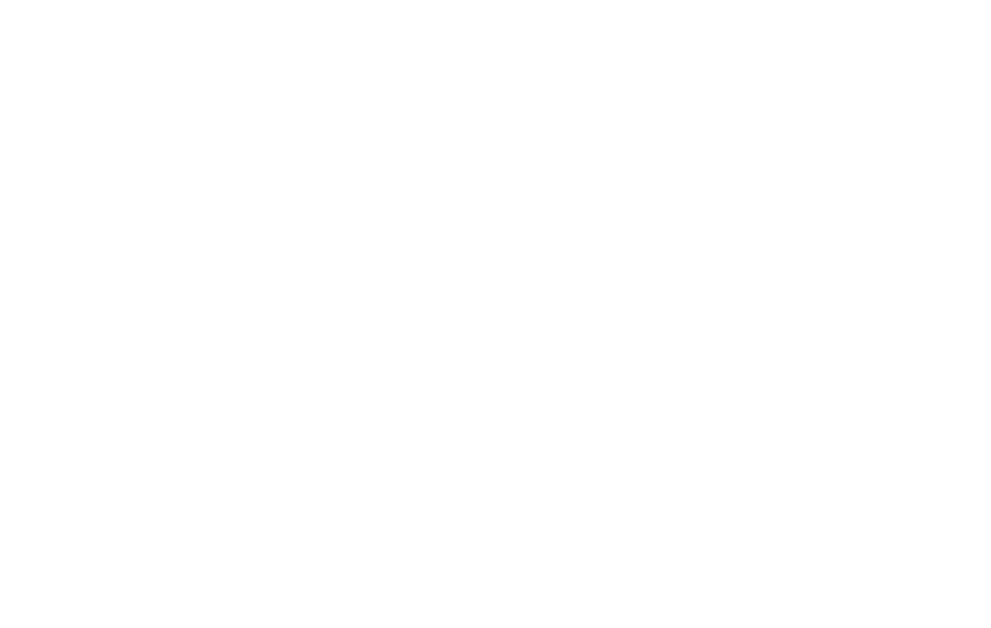
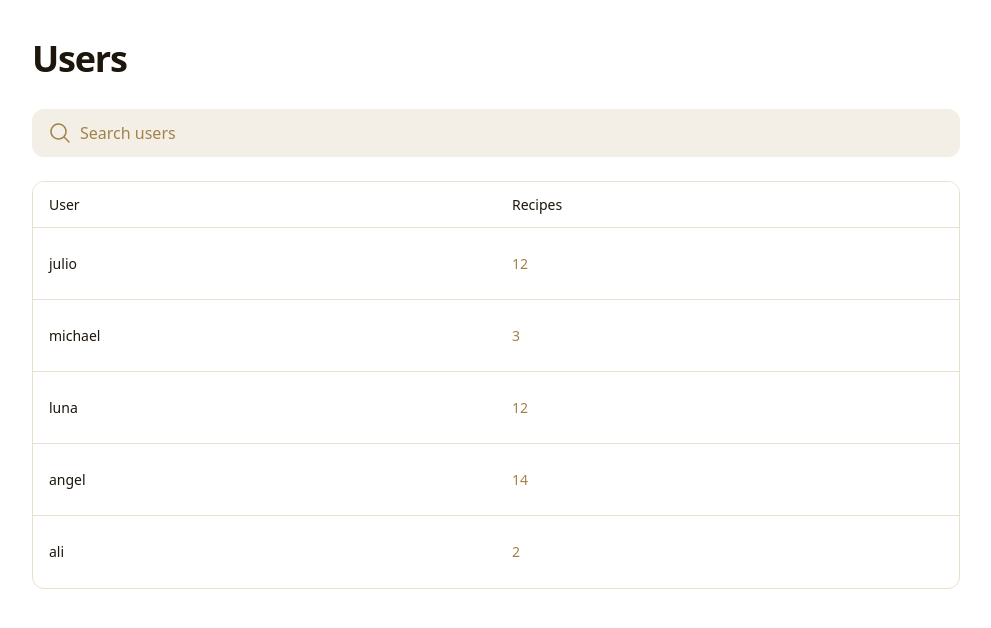
Before and after one commit to juliors1/Savora, a React (Vite) app in the folder Frontend/: page /users in a window 1280 px wide. Before the commit this address had no page. Shown: the top 628 px of the page, without its empty margins (144-1135 px from the left). Built offline with nearby package versions, Linux system fonts and the light colour scheme.

Commit message:
Create user page and route nav links

```diff
--- a/Frontend/src/App.jsx
+++ b/Frontend/src/App.jsx
@@ -2,10 +2,10 @@
 import { Routes, Route } from "react-router-dom";
 import Login from "./pages/Login/Login";
 import Signup from "./pages/Signup/Signup";
-// import Profile from '../Profile/Profile'
+import Profile from "./pages/Profile/Profile";
 import Search from "./pages/Search/Search";
 import Board from "./pages/Board/Board";
-// import Users from '../Users/Users'
+import Users from "./pages/Users/Users";
 import CreateRecipe from "./pages/CreateRecipe/CreateRecipe";
 // import ViewRecipe from "../ViewRecipe/ViewRecipe";
 // import EditRecipe from "../EditRecipe/EditRecipe";
@@ -20,6 +20,9 @@
         <Route path="/login" element={<Login />} />
         <Route path="/recipe/create" element={<CreateRecipe />} />
         <Route path="/recipe/board" element={<Board />} />
+        <Route path="/users" element={<Users />} />
+        <Route path="/profile" element={<Profile />} />
+
         {/* <Route path="/recipe/view/:id" element={<ViewRecipe />} />
         <Route path="/recipe/edit/:id" element={<EditRecipe />} />
         <Route path="/recipe/delete/:id" element={<DeleteRecipe />} /> */}
--- a/Frontend/src/pages/Search/Search.jsx
+++ b/Frontend/src/pages/Search/Search.jsx
@@ -59,7 +59,7 @@
               </label>
             </div>
             <h2 className="text-[#1b130d] text-[22px] font-bold leading-tight tracking-[-0.015em] px-4 pb-3 pt-5">
-              Popular Recipes
+              Recipes
             </h2>
             <div className="grid grid-cols-[repeat(auto-fit,minmax(158px,1fr))] gap-3 p-4">
               <div className="flex flex-col gap-3 pb-3">
--- a/Frontend/src/pages/Users/Users.jsx
+++ b/Frontend/src/pages/Users/Users.jsx
@@ -0,0 +1,115 @@
+import React from "react";
+
+const Users = () => {
+  return (
+    <>
+      <div
+        className="relative flex size-full flex-col bg-[#FFFFFF] group/design-root overflow-x-hidden"
+        style={{ fontFamily: '"Plus Jakarta Sans", "Noto Sans", sans-serif' }}
+      >
+        <div className="px-40 flex flex-1 justify-center py-5">
+          <div className="layout-content-container flex flex-col max-w-[960px] flex-1">
+            <div className="flex flex-wrap justify-between gap-3 p-4">
+              <p className="text-[#1C160C] text-4xl font-black leading-tight tracking-[-0.033em] min-w-72">
+                Users
+              </p>
+            </div>
+            <div className="px-4 py-3">
+              <label className="flex flex-col min-w-40 h-12 w-full">
+                <div className="flex w-full flex-1 items-stretch rounded-xl h-full">
+                  <div
+                    className="text-[#A18249] flex border-none bg-[#F4EFE6] items-center justify-center pl-4 rounded-l-xl border-r-0"
+                    data-icon="MagnifyingGlass"
+                    data-size="24px"
+                    data-weight="regular"
+                  >
+                    <svg
+                      xmlns="http://www.w3.org/2000/svg"
+                      width="24px"
+                      height="24px"
+                      fill="currentColor"
+                      viewBox="0 0 256 256"
+                    >
+                      <path d="M229.66,218.34l-50.07-50.06a88.11,88.11,0,1,0-11.31,11.31l50.06,50.07a8,8,0,0,0,11.32-11.32ZM40,112a72,72,0,1,1,72,72A72.08,72.08,0,0,1,40,112Z" />
+                    </svg>
+                  </div>
+                  <input
+                    placeholder="Search users"
+                    className="form-input flex w-full min-w-0 flex-1 resize-none overflow-hidden rounded-xl text-[#1C160C] focus:outline-0 focus:ring-0 border-none bg-[#F4EFE6] focus:border-none h-full placeholder:text-[#A18249] px-4 rounded-l-none border-l-0 pl-2 text-base font-normal leading-normal"
+                    defaultValue=""
+                  />
+                </div>
+              </label>
+            </div>
+            <div className="px-4 py-3 @container">
+              <div className="flex overflow-hidden rounded-xl border border-[#E9DFCE] bg-[#FFFFFF]">
+                <table className="flex-1">
+                  <thead>
+                    <tr className="bg-[#FFFFFF]">
+                      <th className="table-83961380-e8dd-47a9-889a-20bb851d7580-column-120 px-4 py-3 text-left text-[#1C160C] w-[400px] text-sm font-medium leading-normal">
+                        User
+                      </th>
+                      <th className="table-83961380-e8dd-47a9-889a-20bb851d7580-column-240 px-4 py-3 text-left text-[#1C160C] w-[400px] text-sm font-medium leading-normal">
+                        Recipes
+                      </th>
+                    </tr>
+                  </thead>
+                  <tbody>
+                    <tr className="border-t border-t-[#E9DFCE]">
+                      <td className="table-83961380-e8dd-47a9-889a-20bb851d7580-column-120 h-[72px] px-4 py-2 w-[400px] text-[#1C160C] text-sm font-normal leading-normal">
+                        julio
+                      </td>
+                      <td className="table-83961380-e8dd-47a9-889a-20bb851d7580-column-240 h-[72px] px-4 py-2 w-[400px] text-[#A18249] text-sm font-normal leading-normal">
+                        12
+                      </td>
+                    </tr>
+                    <tr className="border-t border-t-[#E9DFCE]">
+                      <td className="table-83961380-e8dd-47a9-889a-20bb851d7580-column-120 h-[72px] px-4 py-2 w-[400px] text-[#1C160C] text-sm font-normal leading-normal">
+                        michael
+                      </td>
+                      <td className="table-83961380-e8dd-47a9-889a-20bb851d7580-column-240 h-[72px] px-4 py-2 w-[400px] text-[#A18249] text-sm font-normal leading-normal">
+                        3
+                      </td>
+                    </tr>
+                    <tr className="border-t border-t-[#E9DFCE]">
+                      <td className="table-83961380-e8dd-47a9-889a-20bb851d7580-column-120 h-[72px] px-4 py-2 w-[400px] text-[#1C160C] text-sm font-normal leading-normal">
+                        luna
+                      </td>
+                      <td className="table-83961380-e8dd-47a9-889a-20bb851d7580-column-240 h-[72px] px-4 py-2 w-[400px] text-[#A18249] text-sm font-normal leading-normal">
+                        12
+                      </td>
+                    </tr>
+                    <tr className="border-t border-t-[#E9DFCE]">
+                      <td className="table-83961380-e8dd-47a9-889a-20bb851d7580-column-120 h-[72px] px-4 py-2 w-[400px] text-[#1C160C] text-sm font-normal leading-normal">
+                        angel
+                      </td>
+                      <td className="table-83961380-e8dd-47a9-889a-20bb851d7580-column-240 h-[72px] px-4 py-2 w-[400px] text-[#A18249] text-sm font-normal leading-normal">
+                        14
+                      </td>
+                    </tr>
+                    <tr className="border-t border-t-[#E9DFCE]">
+                      <td className="table-83961380-e8dd-47a9-889a-20bb851d7580-column-120 h-[72px] px-4 py-2 w-[400px] text-[#1C160C] text-sm font-normal leading-normal">
+                        ali
+                      </td>
+                      <td className="table-83961380-e8dd-47a9-889a-20bb851d7580-column-240 h-[72px] px-4 py-2 w-[400px] text-[#A18249] text-sm font-normal leading-normal">
+                        2
+                      </td>
+                    </tr>
+                  </tbody>
+                </table>
+              </div>
+              <style
+                dangerouslySetInnerHTML={{
+                  __html:
+                    "\n                          @container(max-width:120px){.table-83961380-e8dd-47a9-889a-20bb851d7580-column-120{display: none;}}\n                @container(max-width:240px){.table-83961380-e8dd-47a9-889a-20bb851d7580-column-240{display: none;}}\n                @container(max-width:360px){.table-83961380-e8dd-47a9-889a-20bb851d7580-column-360{display: none;}}\n                @container(max-width:480px){.table-83961380-e8dd-47a9-889a-20bb851d7580-column-480{display: none;}}\n                @container(max-width:600px){.table-83961380-e8dd-47a9-889a-20bb851d7580-column-600{display: none;}}\n              ",
+                }}
+              />
+            </div>
+          </div>
+        </div>
+      </div>
+    </>
+  );
+};
+
+export default Users;
```
Also changed, not shown: Frontend/src/pages/Profile/Profile.jsx (+11 -0 lines). Lines whose indentation alone changed are shown as unchanged.
